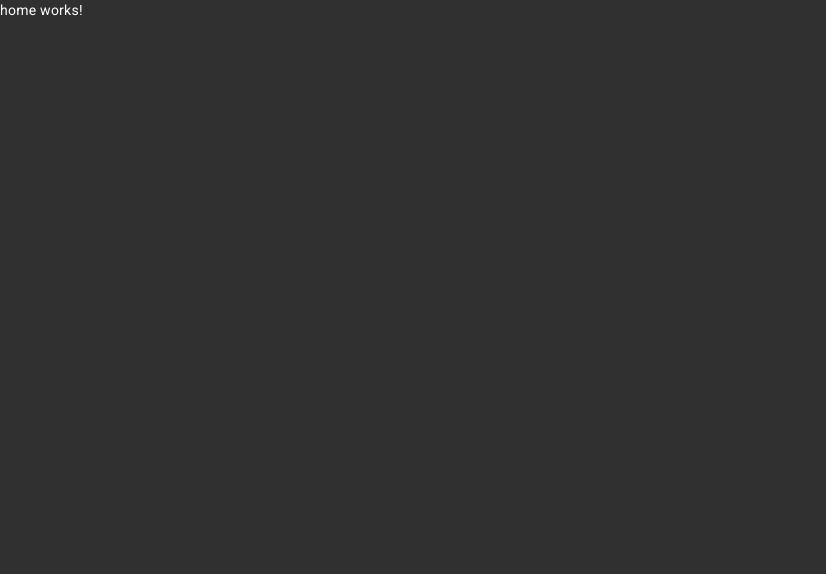
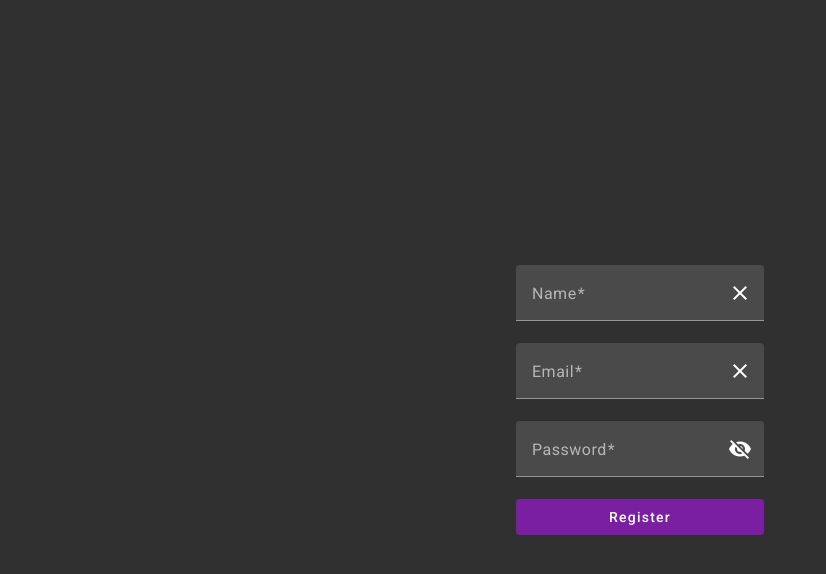
Before and after one commit to romannawaz/pp-standalone-ngrx-tests-shop, an Angular app: page /register in a window 1280 px wide. Before the commit this address led to /. Shown: the top 574 px of the page, without its empty margins (0-826 px from the left). Built offline with nearby package versions, Linux system fonts and the light colour scheme.

Commit message:
Register component

```diff
--- a/src/app/app.routes.ts
+++ b/src/app/app.routes.ts
@@ -1,5 +1,6 @@
 import { Routes } from '@angular/router';
 import { HomeComponent } from './pages/home/home.component';
+import { RegisterComponent } from './components/register/register.component';
 
 export const routes: Routes = [
   {
@@ -7,6 +8,10 @@ export const routes: Routes = [
     component: HomeComponent,
   },
   {
+    path: 'register',
+    component: RegisterComponent,
+  },
+  {
     path: '**',
     redirectTo: '',
   },
--- /dev/null
+++ b/src/app/components/register/register.component.html
@@ -0,0 +1,78 @@
+<form [formGroup]="registerForm" (ngSubmit)="onSubmit()">
+  <div>
+    <mat-form-field class="w-100">
+      <mat-label>Name</mat-label>
+      <input matInput type="text" formControlName="name" />
+      <button
+        type="button"
+        matSuffix
+        mat-icon-button
+        aria-label="Clear"
+        (click)="controls.name.setValue('')"
+      >
+        <mat-icon fontIcon="close"></mat-icon>
+      </button>
+      <mat-error *ngIf="controls.name.hasError('required')">
+        Name is <strong>required</strong>
+      </mat-error>
+      <mat-error *ngIf="controls.name.hasError('minlength')">
+        Name should contain more than <strong>2 letters</strong>
+      </mat-error>
+    </mat-form-field>
+  </div>
+  <div>
+    <mat-form-field class="w-100">
+      <mat-label>Email</mat-label>
+      <input matInput type="text" formControlName="email" />
+      <button
+        type="button"
+        matSuffix
+        mat-icon-button
+        aria-label="Clear"
+        (click)="controls.email.setValue('')"
+      >
+        <mat-icon fontIcon="close"></mat-icon>
+      </button>
+      <mat-error *ngIf="controls.email.hasError('required')">
+        Email is <strong>required</strong>
+      </mat-error>
+    </mat-form-field>
+  </div>
+  <div>
+    <mat-form-field class="w-100">
+      <mat-label>Password</mat-label>
+      <input
+        matInput
+        [type]="showPassword ? 'text' : 'password'"
+        formControlName="password"
+      />
+      <button
+        type="button"
+        matSuffix
+        mat-icon-button
+        (click)="showPassword = !showPassword"
+      >
+        <mat-icon
+          [fontIcon]="showPassword ? 'visibility' : 'visibility_off'"
+        ></mat-icon>
+      </button>
+      <mat-error *ngIf="controls.password.hasError('required')">
+        Password is <strong>required</strong>
+      </mat-error>
+    </mat-form-field>
+  </div>
+  <div>
+    <button
+      type="submit"
+      class="w-100 submit-btn"
+      mat-flat-button
+      color="primary"
+    >
+      Register
+      <mat-icon
+        *ngIf="isRequestSucceeded !== null"
+        [fontIcon]="isRequestSucceeded ? 'done' : 'error'"
+      ></mat-icon>
+    </button>
+  </div>
+</form>
--- /dev/null
+++ b/src/app/components/register/register.component.scss
@@ -0,0 +1,12 @@
+:host {
+  display: flex;
+  justify-content: center;
+  align-items: center;
+
+  height: 100vh;
+  width: 100vw;
+}
+
+.w-100 {
+  width: 100%;
+}
--- /dev/null
+++ b/src/app/components/register/register.component.ts
@@ -0,0 +1,94 @@
+import { Component, OnDestroy, OnInit, ViewChild } from '@angular/core';
+import { CommonModule } from '@angular/common';
+import {
+  FormControl,
+  FormGroup,
+  FormGroupDirective,
+  NonNullableFormBuilder,
+  ReactiveFormsModule,
+  Validators,
+} from '@angular/forms';
+
+import { Subject, takeUntil } from 'rxjs';
+
+import { MatInputModule } from '@angular/material/input';
+import { MatIconModule } from '@angular/material/icon';
+import { MatButtonModule } from '@angular/material/button';
+
+import { AuthService } from '@services/auth/auth.service';
+
+const Material = [MatInputModule, MatIconModule, MatButtonModule];
+
+interface FormRegister {
+  name: FormControl<string>;
+  email: FormControl<string>;
+  password: FormControl<string>;
+}
+
+@Component({
+  selector: 'register',
+  standalone: true,
+  imports: [CommonModule, ReactiveFormsModule, ...Material],
+  providers: [AuthService],
+  templateUrl: './register.component.html',
+  styleUrls: ['./register.component.scss'],
+})
+export class RegisterComponent implements OnInit, OnDestroy {
+  private _destroyed$ = new Subject<boolean>();
+
+  /**
+   * To prevent error state after submit
+   */
+  @ViewChild(FormGroupDirective)
+  formGroupDirective!: FormGroupDirective;
+  registerForm!: FormGroup<FormRegister>;
+
+  showPassword = false;
+
+  isRequestSucceeded: boolean | null = null;
+
+  constructor(
+    private authService: AuthService,
+    private fb: NonNullableFormBuilder
+  ) {}
+
+  ngOnInit(): void {
+    this.registerForm = this._createRegisterForm();
+  }
+
+  ngOnDestroy(): void {
+    this._destroyed$.next(true);
+    this._destroyed$.complete();
+  }
+
+  get controls(): FormRegister {
+    return this.registerForm.controls;
+  }
+
+  onSubmit(): void {
+    if (!this.registerForm.valid) return;
+
+    this.authService
+      .register(this.registerForm.getRawValue())
+      .pipe(takeUntil(this._destroyed$))
+      .subscribe({
+        next: () => {
+          this.registerForm.reset();
+          this.formGroupDirective.resetForm();
+
+          this.isRequestSucceeded = true;
+        },
+        error: () => {
+          this.isRequestSucceeded = false;
+        },
+      });
+  }
+
+  private _createRegisterForm(): FormGroup<FormRegister> {
+    return this.fb.group({
+      name: this.fb.control('', [Validators.required, Validators.minLength(2)]),
+      email: this.fb.control('', [Validators.required, Validators.email]),
+      password: this.fb.control('', [Validators.required]),
+    });
+  }
+}
```
Also changed, not shown: 1 other file (tests, documents, lock files or other folders).
